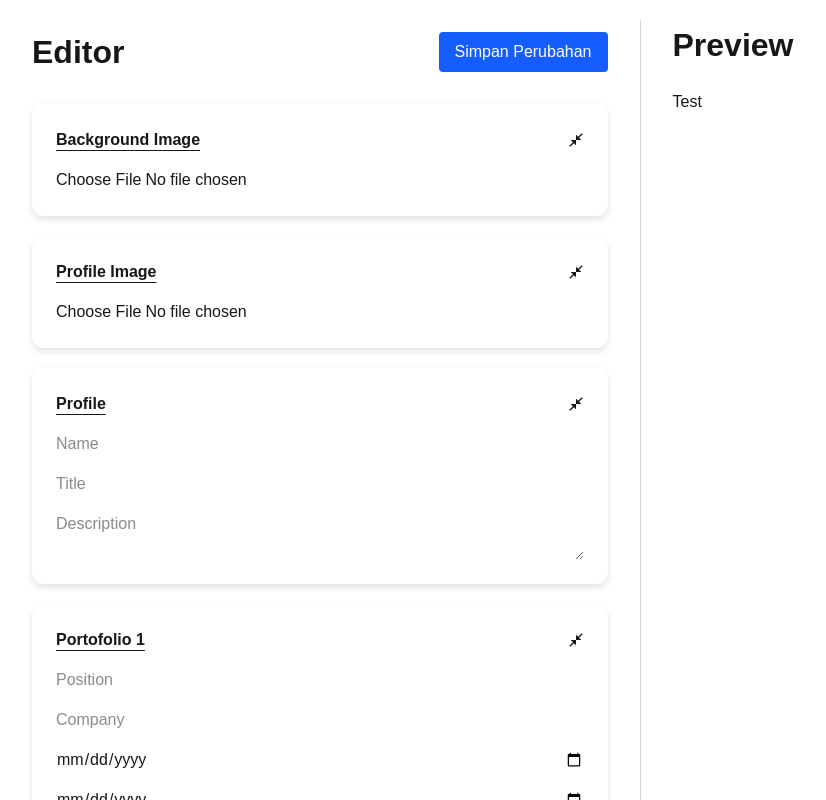
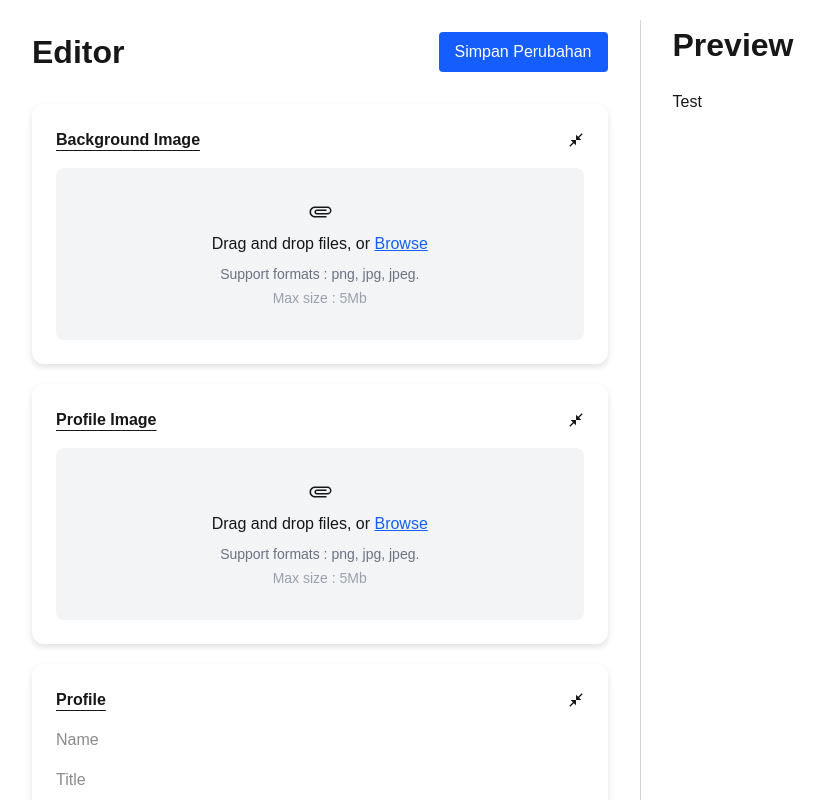
Before and after one commit to kevinromario/ms-fe, a Next.js app: page /edit in a window 1280 px wide. Shown: the top 800 px of the page, without its empty margins (0-826 px from the left). Built offline with nearby package versions, Linux system fonts and the light colour scheme.

Commit message:
feat: [fe] UploadBox component

```diff
--- a/src/app/edit/Editor.tsx
+++ b/src/app/edit/Editor.tsx
@@ -4,6 +4,7 @@ import { Resolver, useFieldArray, useForm } from "react-hook-form";
 import Button from "src/components/Button";
 import Card from "src/components/Card";
 import Section from "src/components/Section";
+import UploadBox from "src/components/UploadBox";
 import VStack from "src/components/VStack";
 import { portfolioSchema } from "src/schemas/portfolioSchema";
 import { PortfolioType } from "src/types/portfolioType";
@@ -37,6 +38,8 @@ export default function Editor() {
     handleSubmit,
     control,
     reset,
+    setValue,
+    watch,
     formState: { errors },
   } = useForm<PortfolioType>({
     resolver: yupResolver(portfolioSchema) as Resolver<PortfolioType>,
@@ -126,12 +129,28 @@ export default function Editor() {
       <form onSubmit={handleSubmit(onSubmit)}>
         <div className="flex flex-col gap-5">
           <Card title="Background Image">
-            <input type="file" {...register("backgroundImage")} />
-            {errors.backgroundImage && <p>{errors.backgroundImage.message}</p>}
+            <div className="flex flex-col gap-4">
+              <UploadBox
+                name="backgroundImage"
+                register={register("backgroundImage")}
+                setValue={setValue}
+                watch={watch}
+              />
+              {errors.backgroundImage && (
+                <p>{errors.backgroundImage.message}</p>
+              )}
+            </div>
           </Card>
           <Card title="Profile Image">
-            <input type="file" {...register("profileImage")} />
-            {errors.profileImage && <p>{errors.profileImage.message}</p>}
+            <div className="flex flex-col gap-4">
+              <UploadBox
+                name="profileImage"
+                register={register("profileImage")}
+                setValue={setValue}
+                watch={watch}
+              />
+              {errors.profileImage && <p>{errors.profileImage.message}</p>}
+            </div>
           </Card>
           <Card title="Profile">
             <div className="flex flex-col gap-4">
@@ -145,6 +164,7 @@ export default function Editor() {
               </VStack>
               <VStack>
                 <textarea
+                  className="resize-none"
                   placeholder="Description"
                   {...register("profile.description")}
                 />
@@ -200,6 +220,7 @@ export default function Editor() {
                     <p>{errors.portfolios?.[index]?.endDate.message}</p>
                   )}
                   <textarea
+                    className="resize-none"
                     placeholder="Description"
                     {...register(`portfolios.${index}.description`)}
                   />
--- /dev/null
+++ b/src/components/UploadBox.tsx
@@ -0,0 +1,74 @@
+import { useRef } from "react";
+import {
+  UseFormRegisterReturn,
+  UseFormSetValue,
+  FieldPath,
+  FieldValues,
+  UseFormWatch,
+} from "react-hook-form";
+import { MdOutlineAttachment } from "react-icons/md";
+
+type UploadBoxProps<T extends FieldValues, K extends FieldPath<T>> = {
+  name: K;
+  register: UseFormRegisterReturn;
+  setValue: UseFormSetValue<T>;
+  watch: UseFormWatch<T>;
+};
+
+export default function UploadBox<
+  T extends FieldValues,
+  K extends FieldPath<T>
+>({ name, register, setValue, watch }: UploadBoxProps<T, K>) {
+  const inputRef = useRef<HTMLInputElement | null>(null);
+  const files = watch(name) as FileList | undefined;
+  const fileName = files?.[0]?.name;
+
+  const handleDrop = (e: React.DragEvent<HTMLDivElement>) => {
+    e.preventDefault();
+    const droppedFiles = e.dataTransfer.files;
+    if (droppedFiles && droppedFiles.length > 0) {
+      setValue(name, droppedFiles as T[K], { shouldValidate: true });
+    }
+  };
+
+  const handleDragOver = (e: React.DragEvent<HTMLDivElement>) => {
+    e.preventDefault();
+  };
+
+  const handleClick = () => {
+    inputRef.current?.click();
+  };
+
+  return (
+    <div
+      onDrop={handleDrop}
+      onDragOver={handleDragOver}
+      onClick={handleClick}
+      className="w-full mx-auto p-8 rounded-lg bg-gray-100 flex flex-col items-center justify-center text-center cursor-pointer"
+    >
+      <div className="text-2xl mb-2">
+        <MdOutlineAttachment />
+      </div>
+      <p className="font-medium">
+        Drag and drop files, or{" "}
+        <span className="text-blue-600 underline">Browse</span>
+      </p>
+      <p className="text-sm text-gray-500 mt-2">
+        Support formats : png, jpg, jpeg.
+      </p>
+      <p className="text-sm text-gray-400 mt-1">Max size : 5Mb</p>
+
+      <input
+        type="file"
+        accept="image/*"
+        {...register}
+        ref={(e) => {
+          register.ref(e);
+          inputRef.current = e;
+        }}
+        className="hidden"
+      />
+      <p className="text-sm text-gray-600">{fileName}</p>
+    </div>
+  );
+}
--- a/src/constants.ts
+++ b/src/constants.ts
@@ -1,4 +1,4 @@
 export const backgroundColor = "#fafafa";
-const MAX_FILE_SIZE = 5;
+export const MAX_FILE_SIZE = 5;
 export const MAX_FILE_SIZE_MB = MAX_FILE_SIZE * 1024 * 1024;
 export const FILE_SIZE_MESSAGE = `Ukuran file maksimal ${MAX_FILE_SIZE} MB`;
--- a/src/schemas/portfolioSchema.ts
+++ b/src/schemas/portfolioSchema.ts
@@ -2,11 +2,17 @@ import { FILE_SIZE_MESSAGE, MAX_FILE_SIZE_MB } from "src/constants";
 import * as yup from "yup";
 
 export const portfolioSchema = yup.object({
-  backgroundImage: yup.mixed().test("fileSize", FILE_SIZE_MESSAGE, (value) => {
+  backgroundImage: yup
+    .mixed<FileList | File>()
+    .nullable()
+    .test("fileSize", FILE_SIZE_MESSAGE, (value) => {
       const file = (value as FileList)?.[0];
       return !file || file.size <= MAX_FILE_SIZE_MB;
     }),
-  profileImage: yup.mixed().test("fileSize", FILE_SIZE_MESSAGE, (value) => {
+  profileImage: yup
+    .mixed<FileList | File>()
+    .nullable()
+    .test("fileSize", FILE_SIZE_MESSAGE, (value) => {
       const file = (value as FileList)?.[0];
       return !file || file.size <= MAX_FILE_SIZE_MB;
     }),
--- a/src/types/portfolioType.ts
+++ b/src/types/portfolioType.ts
@@ -1,7 +1,4 @@
 import { portfolioSchema } from "src/schemas/portfolioSchema";
 import { InferType } from "yup";
 
-export type PortfolioType = InferType<typeof portfolioSchema> & {
-  backgroundImage?: FileList | File;
-  profileImage?: FileList | File;
-};
+export type PortfolioType = InferType<typeof portfolioSchema>;
```
Lines whose indentation alone changed are shown as unchanged.
